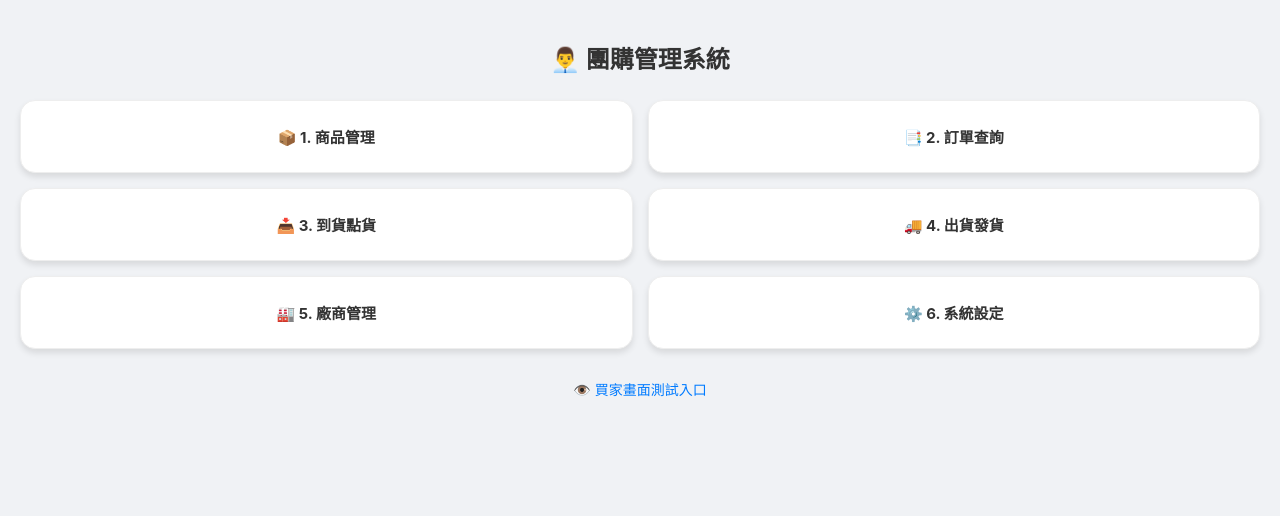
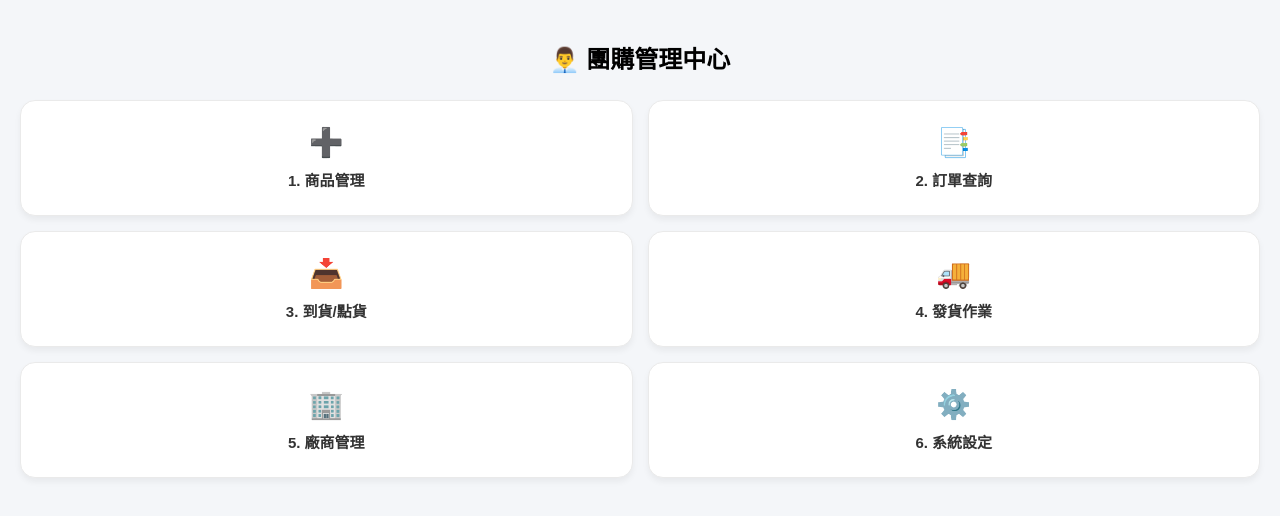
Before and after one commit to tan4598548-bot/line-group-buy-bot, a website: page public/liff/liff-admin-dashboard.html in a window 1280 px wide. Drawn offline with Linux system fonts and the light colour scheme.

Commit message:
Optimize: UI for group leaders and bar-style buyer list

```diff
--- a/public/liff/liff-admin-dashboard.html
+++ b/public/liff/liff-admin-dashboard.html
@@ -5,31 +5,28 @@
   <title>團購管理中心</title>
   <meta name="viewport" content="width=device-width, initial-scale=1.0">
   <style>
-    body { font-family: -apple-system, sans-serif; background: #f0f2f5; padding: 20px; margin: 0; }
-    h2 { text-align: center; color: #333; margin-bottom: 25px; }
-    .grid { display: grid; grid-template-columns: 1fr 1fr; gap: 15px; }
-    .menu-item {
-      background: white; padding: 25px 10px; border-radius: 15px; text-align: center;
-      box-shadow: 0 4px 6px rgba(0,0,0,0.1); cursor: pointer; text-decoration: none;
-      color: #333; font-weight: bold; font-size: 15px; border: 1px solid #eee;
+    body { font-family: sans-serif; background: #f4f6f9; padding: 20px; margin: 0; }
+    .welcome { text-align: center; margin-bottom: 25px; }
+    .menu-grid { display: grid; grid-template-columns: 1fr 1fr; gap: 15px; }
+    .card {
+      background: white; border-radius: 15px; padding: 25px 10px; text-align: center;
+      box-shadow: 0 4px 6px rgba(0,0,0,0.05); text-decoration: none; color: #333;
+      border: 1px solid #eaeaea; display: flex; flex-direction: column; align-items: center;
     }
-    .menu-item:active { background: #fafafa; transform: scale(0.98); }
-    .footer { margin-top: 30px; text-align: center; }
-    .btn-test { color: #007bff; text-decoration: none; font-size: 14px; }
+    .card:active { transform: scale(0.96); background: #fcfcfc; }
+    .card-icon { font-size: 28px; margin-bottom: 10px; }
+    .card-title { font-weight: bold; font-size: 15px; }
   </style>
 </head>
 <body>
-  <h2>👨‍💼 團購管理系統</h2>
-  <div class="grid">
-    <a href="liff-admin-product.html" class="menu-item">📦 1. 商品管理</a>
-    <a href="liff-admin-orders.html" class="menu-item">📑 2. 訂單查詢</a>
-    <a href="liff-admin-arrival.html" class="menu-item">📥 3. 到貨點貨</a>
-    <a href="liff-admin-shipping.html" class="menu-item">🚚 4. 出貨發貨</a>
-    <a href="liff-admin-vendor.html" class="menu-item">🏭 5. 廠商管理</a>
-    <a href="liff-admin-settings.html" class="menu-item">⚙️ 6. 系統設定</a>
-  </div>
-  <div class="footer">
-    <a href="liff-buyer-orders.html" class="btn-test">👁️ 買家畫面測試入口</a>
+  <div class="welcome"><h2>👨‍💼 團購管理中心</h2></div>
+  <div class="menu-grid">
+    <a href="liff-admin-product.html" class="card"><span class="card-icon">➕</span><span class="card-title">1. 商品管理</span></a>
+    <a href="liff-admin-orders.html" class="card"><span class="card-icon">📑</span><span class="card-title">2. 訂單查詢</span></a>
+    <a href="liff-admin-arrival.html" class="card"><span class="card-icon">📥</span><span class="card-title">3. 到貨/點貨</span></a>
+    <a href="liff-admin-shipping.html" class="card"><span class="card-icon">🚚</span><span class="card-title">4. 發貨作業</span></a>
+    <a href="liff-admin-vendor.html" class="card"><span class="card-icon">🏢</span><span class="card-title">5. 廠商管理</span></a>
+    <a href="liff-admin-settings.html" class="card"><span class="card-icon">⚙️</span><span class="card-title">6. 系統設定</span></a>
   </div>
 </body>
 </html>
```
Also changed, not shown: public/liff/liff-buyer-orders.html (+26 -27 lines).
